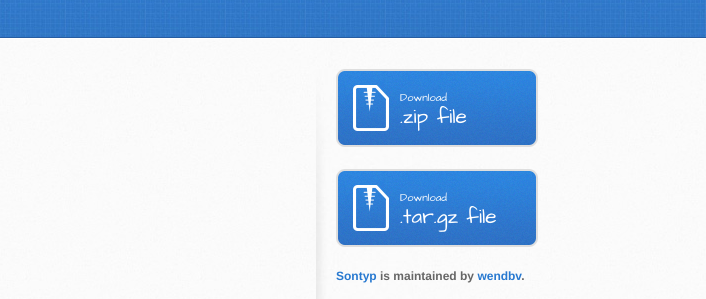
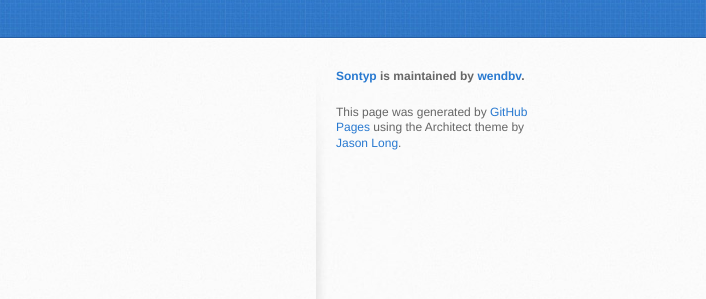
Before and after one commit to wendbv/sontyp, a plain HTML site: page index.html in a window 1280 px wide. Shown: the part 197-496 px from the top of the page, 574-1280 px from the left. Drawn offline with Linux system fonts and the light colour scheme.

Commit message:
Remove download buttons

```diff
--- a/index.html
+++ b/index.html
@@ -37,15 +37,6 @@
         </section>
 
         <aside id="sidebar">
-          <a href="https://github.com/wendbv/sontyp/zipball/master" class="button">
-            <small>Download</small>
-            .zip file
-          </a>
-          <a href="https://github.com/wendbv/sontyp/tarball/master" class="button">
-            <small>Download</small>
-            .tar.gz file
-          </a>
-
           <p class="repo-owner"><a href="https://github.com/wendbv/sontyp">Sontyp</a> is maintained by <a href="https://github.com/wendbv">wendbv</a>.</p>
 
           <p>This page was generated by <a href="https://pages.github.com">GitHub Pages</a> using the Architect theme by <a href="https://twitter.com/jasonlong">Jason Long</a>.</p>
```
